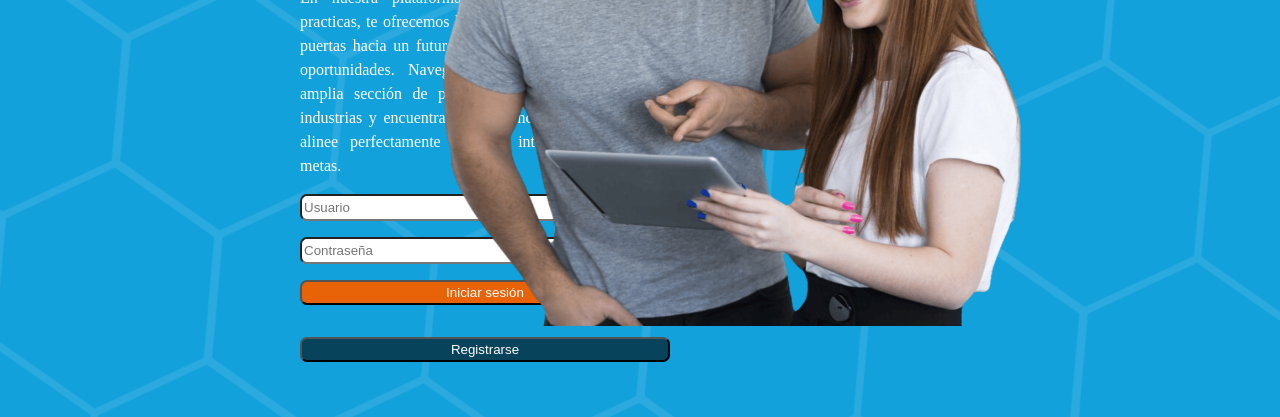
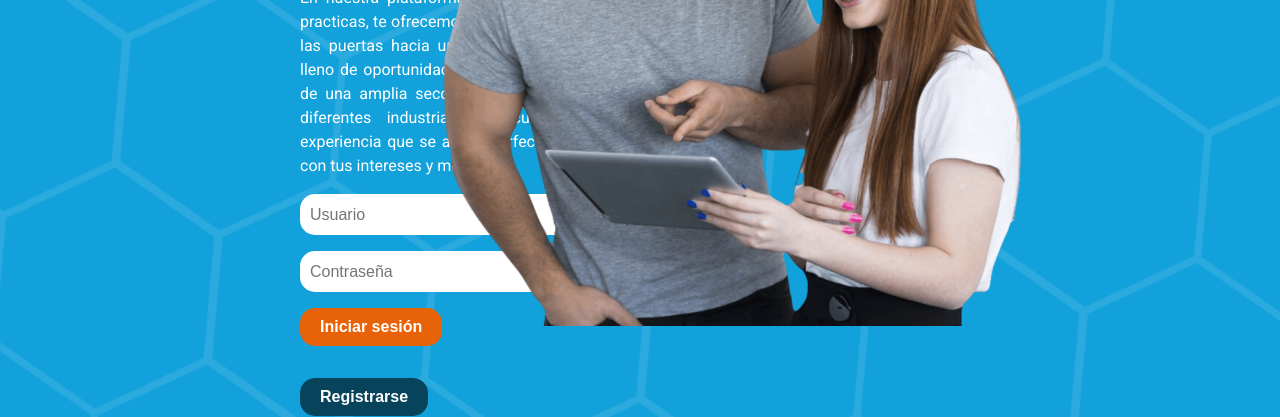
Before and after one commit to Dar3173/internships4u, a plain HTML site: page inicioSesion.html in a window 1280 px wide. Shown: the part 383-800 px from the top of the page. Drawn offline with Linux system fonts and the light colour scheme.

Commit message:
se edito el estilo de inicioSesion.css
se edito el estilo de inicio sesion.css e inicio sesion.html para que cuadrara con

```diff
--- a/assets/css/inicioSesion.css
+++ b/assets/css/inicioSesion.css
@@ -30,29 +30,46 @@
 
 
   #usuario, #contraseña {
-    border-radius: 7px;
     width: 363px;
     height: 21px;
+    padding: 10px;
+    font-size: 16px;
+    border: none;
+    border-radius: 15px;
+    margin-right: 10px;
+    cursor: pointer;
   }
 
   .boton-iniciar-sesion button {
     background-color: #E86207;
-    color: white;
-    border-radius: 7px;
-    width: 370px;
-    height: 25px;
+    padding: 10px 20px;
+    font-size: 16px;
+    color: #ffffff;
+    border: none;
+    border-radius: 15px;
+    cursor: pointer;
+    font-weight: bold;
 
   }
 
-.boton-registrarse button {
+  .boton-iniciar-sesion button:hover{
     background-color: #08435C;
-    color: white;
-    border-radius: 7px;
-    width: 370px;
-    height: 25px;
   }
 
+.boton-registrarse button {
+  padding: 10px 20px;
+  font-size: 16px;
+  background-color: #08435C;
+  color: #ffffff;
+  border: none;
+  border-radius: 15px;
+  cursor: pointer;
+  font-weight: bold;
+  }
 
+  .boton-registrarse button:hover{
+    background-color: #E86207;
+  }
 
 #imagen-derecha {
     position: absolute;
--- a/inicioSesion.html
+++ b/inicioSesion.html
@@ -4,9 +4,13 @@
     <meta charset="UTF-8">
     <meta name="viewport" content="width=device-width, initial-scale=1.0">
     <title>inicioSesion</title>
+    <link rel="icon" type="image/png" href="./assets/img/internships4u_icon.png" />
+    <link rel="preconnect" href="https://fonts.googleapis.com">
+    <link rel="preconnect" href="https://fonts.gstatic.com" crossorigin>
+    <link href="https://fonts.googleapis.com/css2?family=Roboto:wght@300;400;700&display=swap" rel="stylesheet">
+    <link rel="stylesheet" href="./assets/css/reset.css" />
+    <link rel="stylesheet" href="./assets/css/index.css" />
     <link rel="stylesheet" href="assets/css/inicioSesion.css">
-    <link rel="stylesheet" href="assets/css/index.css">
-    <link rel="stylesheet" href="assets/css/reset.css">
 
 </head><div class=""></div>
 <body>
@@ -48,8 +52,9 @@
     <br>
 
     <div class="boton-registrarse">
+        <a href="./sign_up.html">
         <button type="button">Registrarse</button>
-
+    </a>
     </div>
 
     </div>
```
